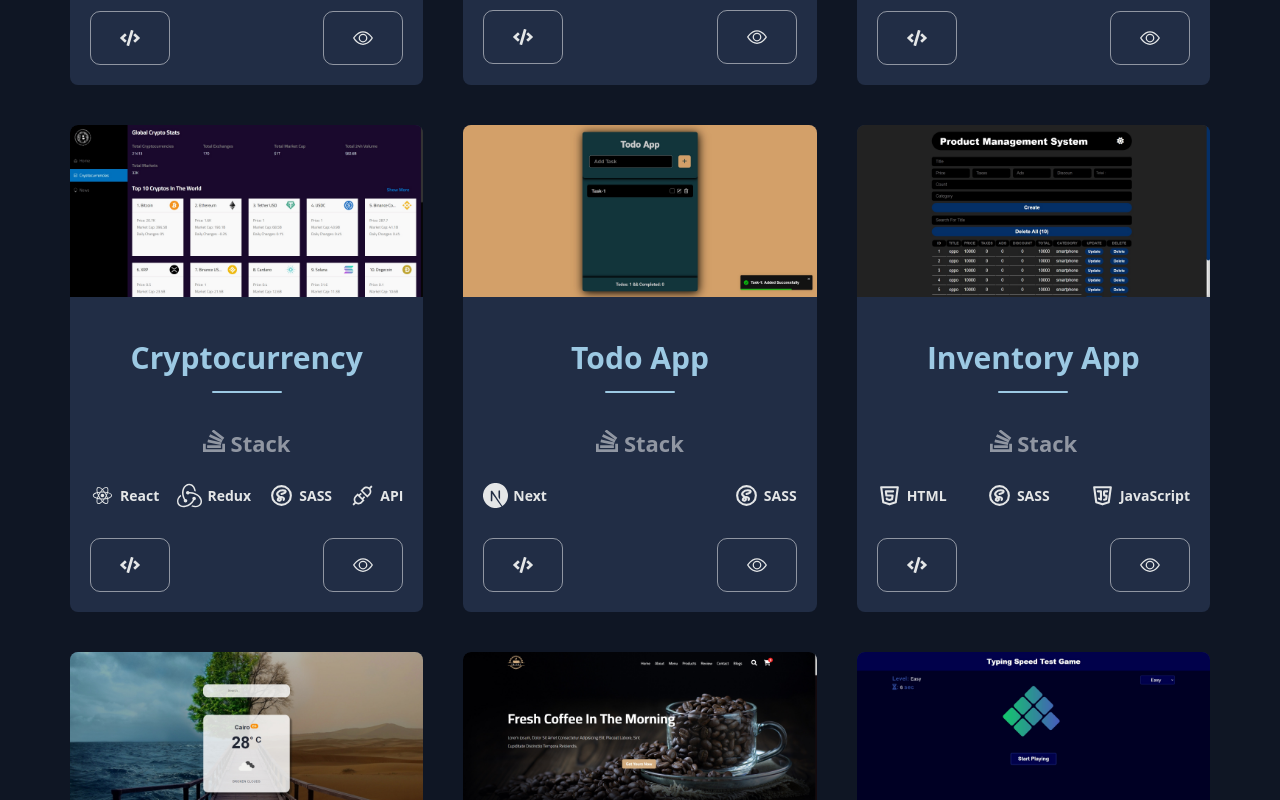
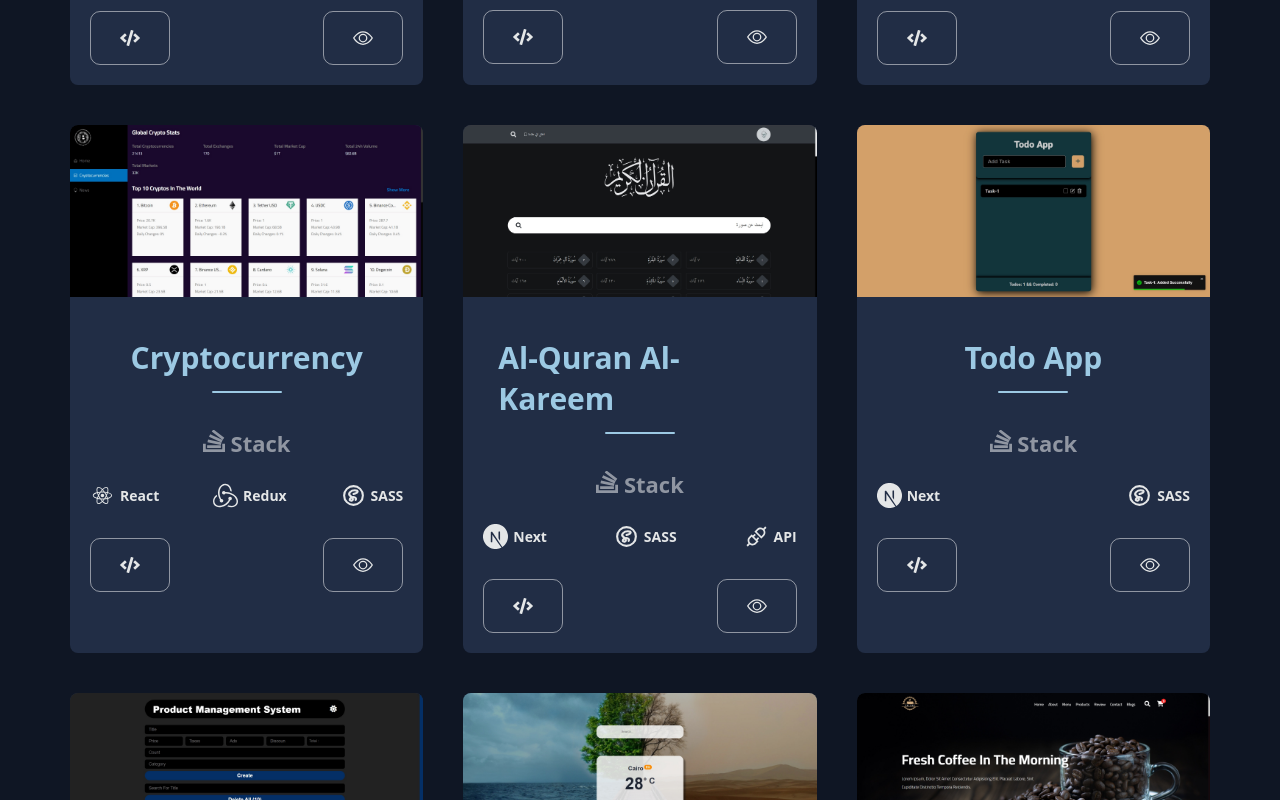
Before and after one commit to AbdAlRahmanAtef/Abdalrhman-Atef, a Next.js app: page / in a window 1280 px wide. Shown: the part 2660-3460 px from the top of the page. Built offline with nearby package versions, Linux system fonts and the light colour scheme.

Commit message:
modified

```diff
--- a/components/Projects.jsx
+++ b/components/Projects.jsx
@@ -21,7 +21,6 @@
 import { GiElectric } from "react-icons/gi";
 import Image from "next/image";
 import React from "react";
-import rec from "../assets/r-commerce.jpg";
 import sec from "../assets/s-commerce.jpg";
 import coffee from "../assets/coffee.jpg";
 import crypto from "../assets/crypto.jpg";
@@ -31,6 +30,7 @@
 import weather from "../assets/weather.jpg";
 import tiktik from "../assets/tiktik.jpg";
 import realator from "../assets/realator.jpg";
+import quran from "../assets/quran.jpg";
 
 const projects = [
   {
@@ -116,10 +116,6 @@
         tec: "SASS",
         icon: <TbBrandSass />,
       },
-      {
-        tec: "API",
-        icon: <AiOutlineApi />,
-      },
     ],
   },
   // {
@@ -142,6 +138,26 @@
   //     },
   //   ],
   // },
+  {
+    name: "Al-Quran Al-Kareem",
+    code: "https://github.com/AbdAlRahmanAtef/quran-app",
+    live: "https://al-quran-al-karem-movsu73ml-abdalrahmanatef.vercel.app/",
+    image: quran,
+    stack: [
+      {
+        tec: "Next",
+        icon: <SiNextdotjs />,
+      },
+      {
+        tec: "SASS",
+        icon: <TbBrandSass />,
+      },
+      {
+        tec: "API",
+        icon: <AiOutlineApi />,
+      },
+    ],
+  },
   {
     name: "Todo App",
     code: "https://github.com/AbdAlRahmanAtef/next-todo-app",
```
Also changed, not shown: assets/quran.jpg (added).
